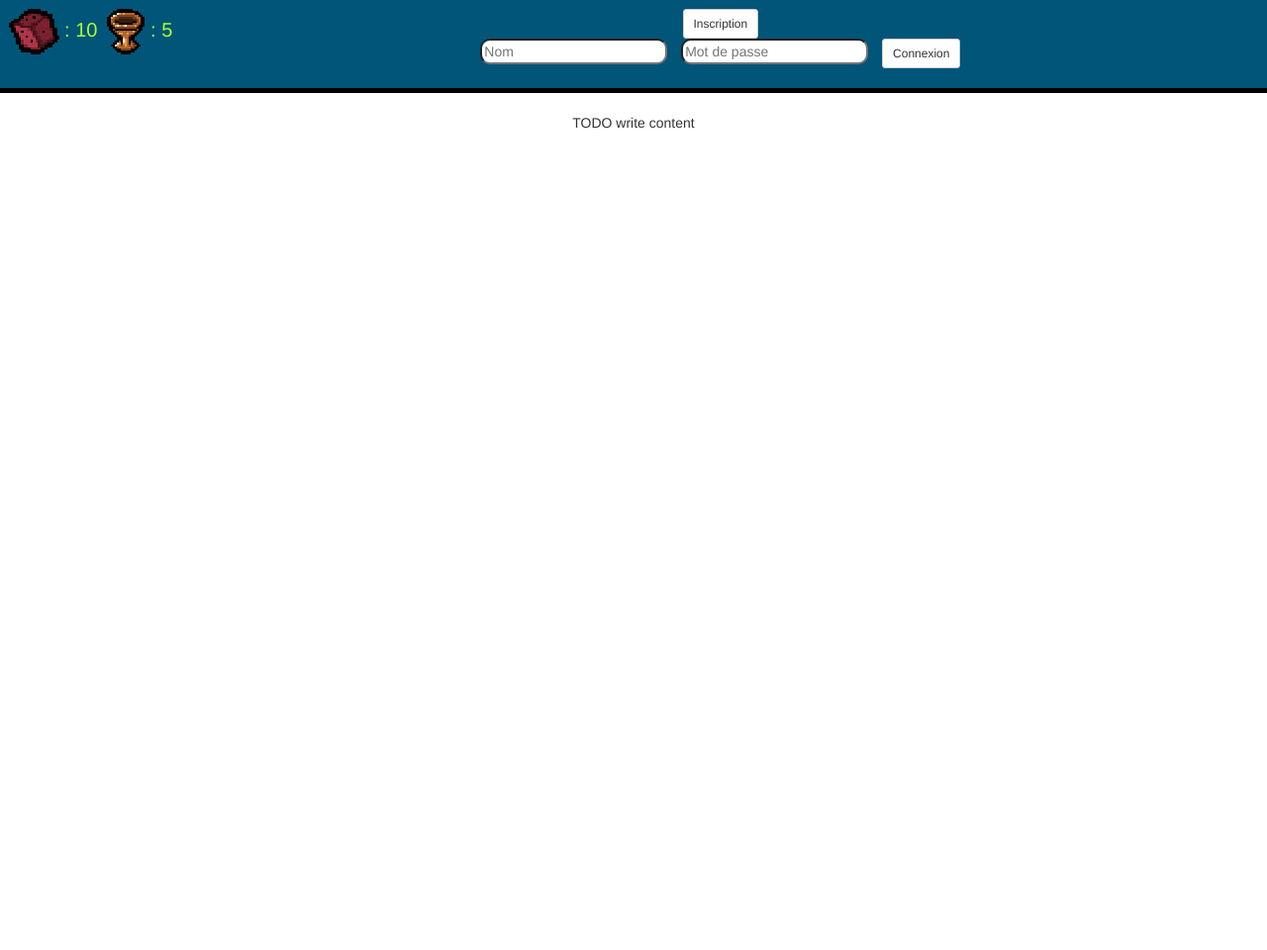
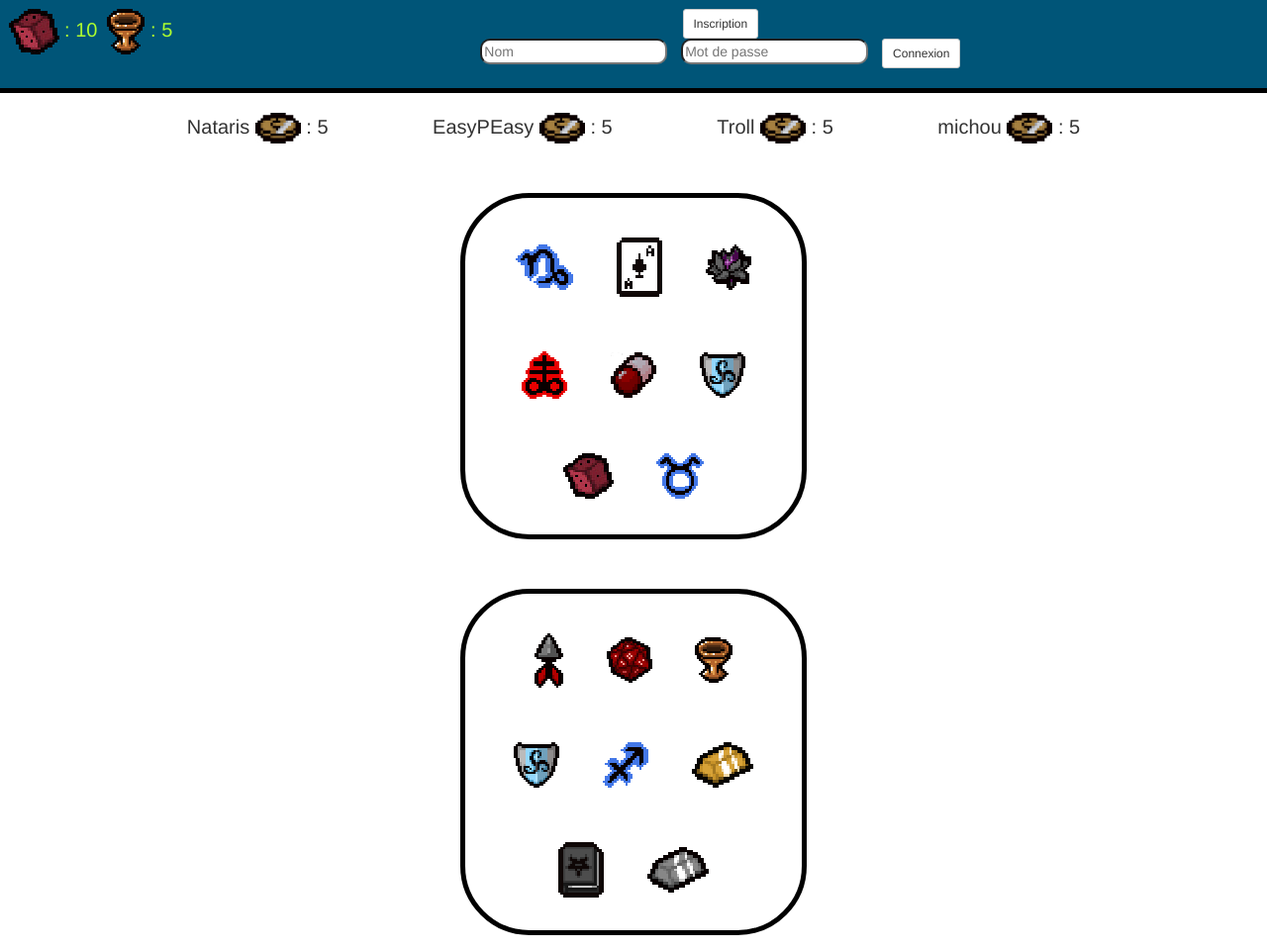
Before and after one commit to Etalon52170/Double-projetweb, a PHP site: page /prototype/accueil.html in a window 1280 px wide. Shown: the whole page at 99% size. Before the commit the page ends 130 px from the top, so only its background shows below. Run offline with PHP 8.4, Linux system fonts and the light colour scheme.

Commit message:
Mise en plase prototype affichage jeu

```diff
--- a/projetweb/prototype/CascadeStyleSheet.css
+++ b/projetweb/prototype/CascadeStyleSheet.css
@@ -68,6 +68,37 @@ header{
     font-size: 20px;
     color: #ADFF2F;
 }
+.ScorePartie
+{
+    font-size: 20px;
+    margin-left: 50px;
+    margin-right: 50px;
+}
+
+.Icone
+{
+
+    display: inline-block;
+    margin: 15px;
+    margin-left: 20px;
+    margin-right: 20px;
+    margin-bottom: 40px;
+}
+
+#CarteCentral
+{
+    display: block;
+    margin-left: auto;
+    margin-right: auto;
+    margin-top: 50px;
+    border-radius: 20%;
+    border-width: 5px;
+    border-style: solid;
+    border-color: black;
+    width: 350px;
+    height: 350px;
+    padding: 25px;
+}
 
 #headprincipal{
     background-color: #28a4c9;
--- a/projetweb/prototype/accueil.html
+++ b/projetweb/prototype/accueil.html
@@ -46,7 +46,78 @@ and open the template in the editor.
 
 
         </header>
-        <div>TODO write content</div>
+        <div>
+            <span class = 'ScorePartie'>Nataris
+                    <img src="../img/Coin.png" alt=""/>
+                    : 5
+            </span>
+            <span class = 'ScorePartie'>EasyPEasy
+                    <img src="../img/Coin.png" alt=""/>
+                    : 5
+            </span>
+            <span class = 'ScorePartie'>Troll
+                    <img src="../img/Coin.png" alt=""/>
+                    : 5
+            </span>
+            <span class = 'ScorePartie'>michou
+                    <img src="../img/Coin.png" alt=""/>
+                    : 5
+            </span>
+        </div>
+
+        <span id = "CarteCentral">
+            <span class = 'Icone'>
+                    <img src="Capricorn_Icon.png" alt=""/>
+            </span>
+            <span class = 'Icone'>
+                <img src="Ace_of_Spades_Icon.png" alt=""/>
+            </span>
+            <span class = 'Icone'>
+                <img src="Black_Lotus_Icon.png" alt=""/>
+            </span>
+            <span class = 'Icone'>
+                <img src="Brimstone_Icon.png" alt=""/>
+            </span>
+            <span class = 'Icone'>
+                <img src="WhiteRed.png" alt=""/>
+            </span>
+            <span class = 'Icone'>
+                <img src="Trinity_Shield_Icon.png" alt=""/>
+            </span>
+            <span class = 'Icone'>
+                <img src="The_D6_Icon.png" alt=""/>
+            </span>
+            <span class = 'Icone'>
+                <img src="Taurus_Icon.png" alt=""/>
+            </span>
+        </span>
+
+        <span id = "CarteCentral">
+            <span class = 'Icone'>
+                <img src="Cupid's_Arrow_Icon.png" alt=""/>
+            </span>
+            <span class = 'Icone'>
+                <img src="D20_Icon.png" alt=""/>
+            </span>
+            <span class = 'Icone'>
+                <img src="Holy_Grail_Icon.png" alt=""/>
+            </span>
+            <span class = 'Icone'>
+                <img src="Trinity_Shield_Icon.png" alt=""/>
+            </span>
+            <span class = 'Icone'>
+                <img src="Sagittarius_Icon.png" alt=""/>
+            </span>
+            <span class = 'Icone'>
+                <img src="Midas'_Touch_Icon.png" alt=""/>
+            </span>
+            <span class = 'Icone'>
+                <img src="The_Book_Of_Belial_Icon.png" alt=""/>
+            </span>
+            <span class = 'Icone'>
+                    <img src="Iron_Bar_Icon.png" alt=""/>
+            </span>
+        </span>
 
         <!-- Include all compiled plugins (below), or include individual files as needed -->
          <script src="../bootstrap/js/jquery-1.11.0.min.js"></script>
```
Also changed, not shown: projetweb/img/Coin.png (added), projetweb/img/Holy_Grail_Icon.png (added), projetweb/img/The_D6_Icon.png (added), projetweb/prototype/Ace_of_Spades_Icon.png (added), projetweb/prototype/Black_Lotus_Icon.png (added), projetweb/prototype/Brimstone_Icon.png (added), projetweb/prototype/Capricorn_Icon.png (added), projetweb/prototype/Cupid's_Arrow_Icon.png (added), projetweb/prototype/D20_Icon.png (added), projetweb/prototype/Iron_Bar_Icon.png (added), projetweb/prototype/Midas'_Touch_Icon.png (added), projetweb/prototype/Sagittarius_Icon.png (added), projetweb/prototype/Taurus_Icon.png (added), projetweb/prototype/The_Book_Of_Belial_Icon.png (added), 2 more files.
